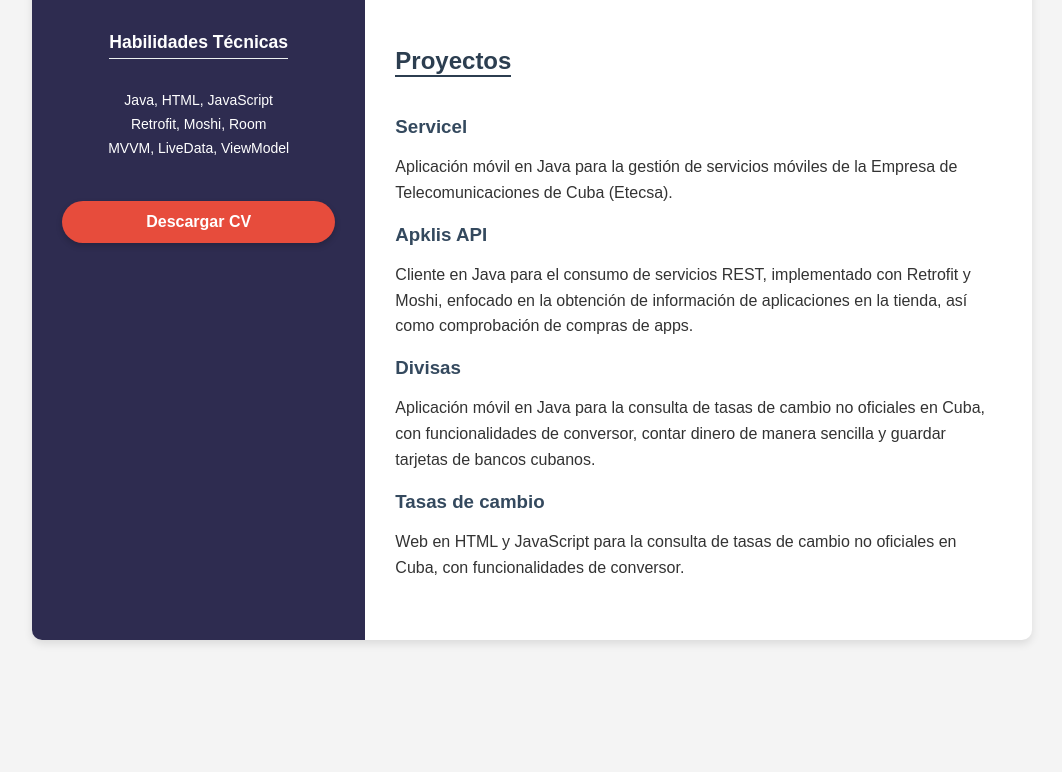
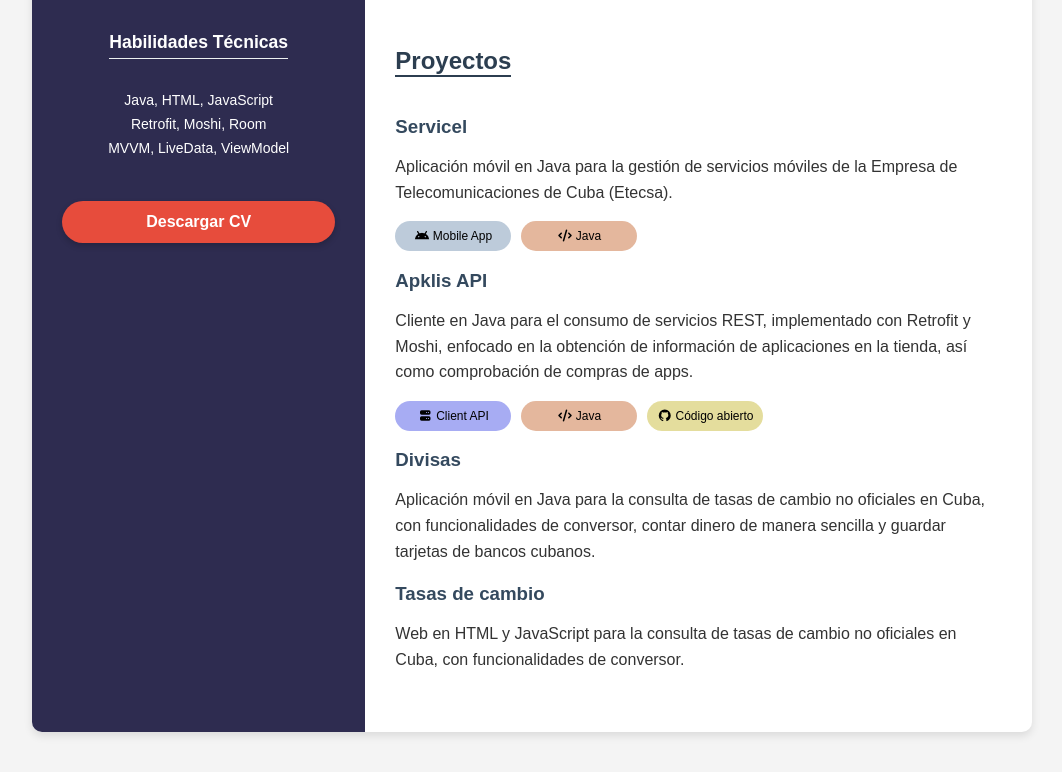
Before and after one commit to alessan2ro/alessan2ro, a plain HTML site: page index.html in a window 1280 px wide. Shown: the part 687-1459 px from the top of the page, without its empty margins (108-1170 px from the left). Before the commit the page ends 1367 px from the top, so only its background shows below. Drawn offline with Linux system fonts and the light colour scheme.

Commit message:
added tags

```diff
--- a/css/main.css
+++ b/css/main.css
@@ -20,8 +20,8 @@ body {
   position: relative;
 }
 
-a{
-  color: #FFFFFF;
+a {
+  color: #ffffff;
 }
 
 /* =========================
@@ -161,6 +161,55 @@ input:checked + .slider:before {
   background-color: #c0392b;
 }
 
+.tags {
+  display: flex;
+  flex-direction: row;
+  gap: 10px;
+}
+.tag-mobile-app {
+  width: 100px;
+  text-align: center;
+  padding: 8px 8px;
+  background-color: #bdcbda;
+  color: #000;
+  text-decoration: none;
+  font-size: 12px;
+  border-radius: 25px;
+}
+
+.tag-api {
+  width: 100px;
+  text-align: center;
+  padding: 8px 8px;
+  background-color: #a7acf3;
+  color: #000;
+  text-decoration: none;
+  font-size: 12px;
+  border-radius: 25px;
+}
+
+.tag-java {
+  width: 100px;
+  text-align: center;
+  padding: 8px 8px;
+  background-color: #e4b79d;
+  color: #000;
+  text-decoration: none;
+  font-size: 12px;
+  border-radius: 25px;
+}
+
+.tag-source-code {
+  width: 100px;
+  text-align: center;
+  padding: 8px 8px;
+  background-color: #e4dd9d;
+  color: #000;
+  text-decoration: none;
+  font-size: 12px;
+  border-radius: 25px;
+}
+
 /* =========================
    COLUMNA DERECHA
 ========================= */
--- a/index.html
+++ b/index.html
@@ -70,9 +70,8 @@
             ><i class="fa-brands fa-telegram"></i
           ></a>
           <a href="mailto:contactoalessan2ro@gmail.com"
-            ><i class="fa-solid fa-envelope"></i></a>
-
-
+            ><i class="fa-solid fa-envelope"></i
+          ></a>
 
           <li>Santa Clara, Cuba</li>
         </ul>
@@ -144,6 +143,11 @@
             Aplicación móvil en Java para la gestión de servicios móviles de la
             Empresa de Telecomunicaciones de Cuba (Etecsa).
           </p>
+          <!--Tags-->
+          <div class="tags">
+            <div class="tag-mobile-app"><i class="fa-brands fa-android"></i> Mobile App</div>
+            <div class="tag-java"><i class="fa-solid fa-code"></i> Java</div>
+          </div>
 
           <h3>Apklis API</h3>
           <p>
@@ -151,6 +155,12 @@
             Retrofit y Moshi, enfocado en la obtención de información de
             aplicaciones en la tienda, así como comprobación de compras de apps.
           </p>
+           <!--Tags-->
+          <div class="tags">
+            <div class="tag-api"><i class="fa-solid fa-server"></i> Client API</div>
+            <div class="tag-java"><i class="fa-solid fa-code"></i> Java</div>
+            <div class="tag-source-code"><i class="fa-brands fa-github"></i> Código abierto</div>
+          </div>
 
           <h3>Divisas</h3>
           <p>
@@ -165,8 +175,11 @@
             oficiales en Cuba, con funcionalidades de conversor.
           </p>
         </div>
+        <!--End section main -->
       </div>
+      <!--end main-->
     </div>
+    <!--end container-->
 
     <script src="js/main.js"></script>
   </body>
```
